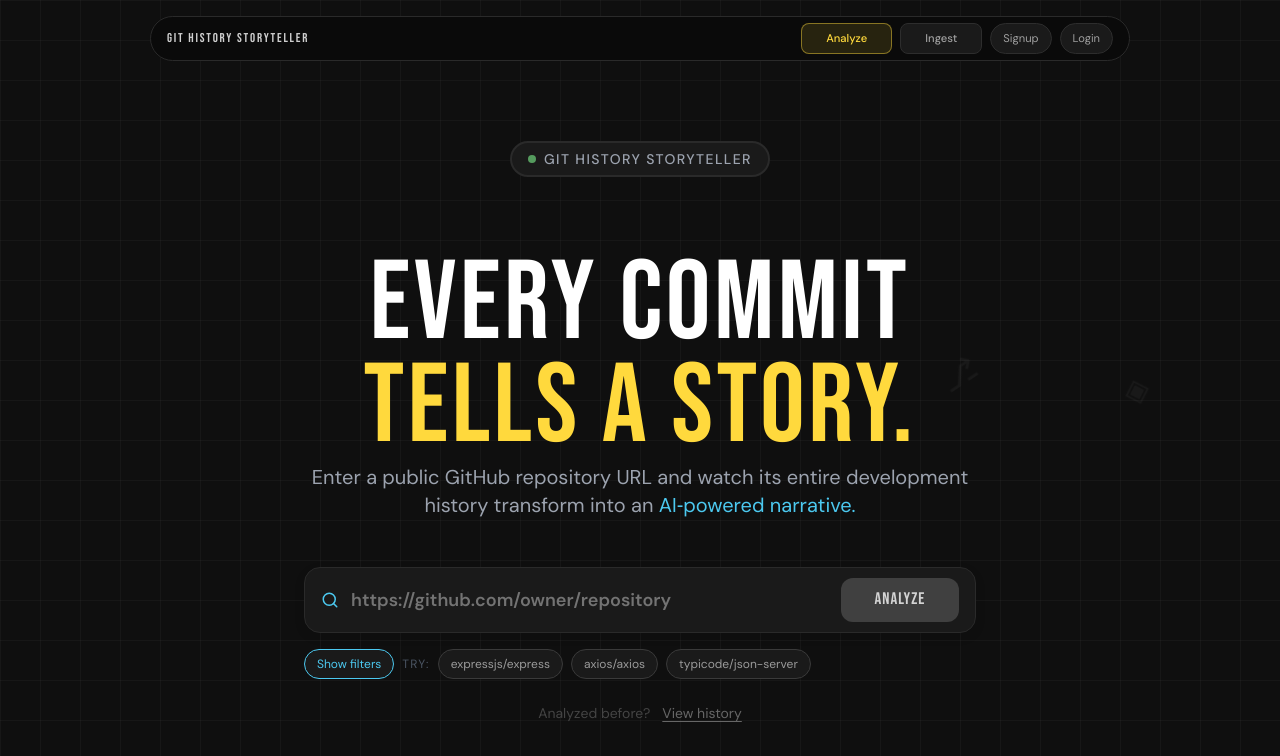
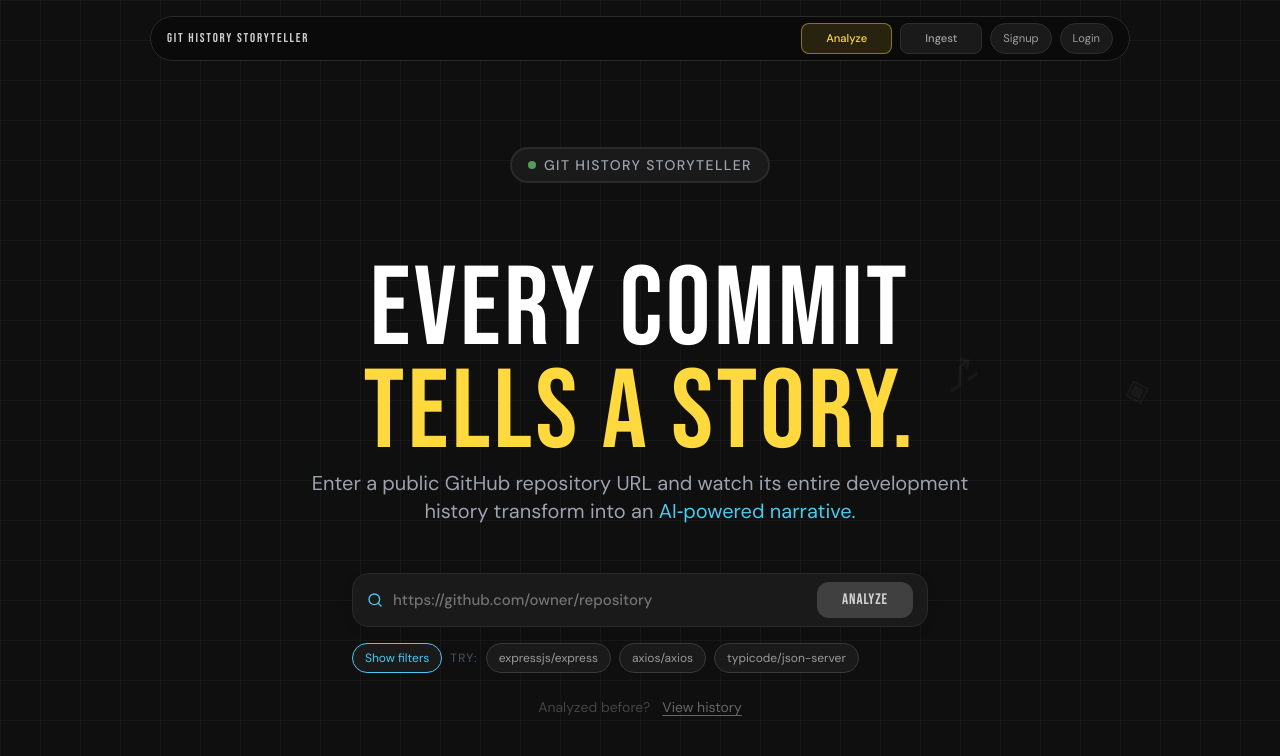
Before and after one commit to krishnapaljadeja/Oceanlab_X_Charusat_frontend, a React (Vite) app: page / in a window 1280 px wide. Shown: the top 756 px of the page. Built offline with nearby package versions, Linux system fonts and the light colour scheme; no server answers.

Commit message:
feat: update AppNavbar button styles to use rounded-full, adjust RepoInput max width, and refactor AiInput003 for consistency; integrate GSAP for smooth scrolling in AnalyzePage

```diff
--- a/src/components/AppNavbar.tsx
+++ b/src/components/AppNavbar.tsx
@@ -43,7 +43,7 @@ export default function AppNavbar() {
           <ShimmerButton
             type="button"
             onClick={() => navigate("/")}
-            className="px-3 py-[6px] text-[0.7rem] rounded-[991px]"
+            className="px-3 py-[6px] text-[0.7rem] rounded-full"
             style={navStyle(isAnalyze)}
           >
             Analyze
@@ -51,7 +51,7 @@ export default function AppNavbar() {
           <ShimmerButton
             type="button"
             onClick={() => navigate("/ingest")}
-            className="px-3 py-[6px] text-[0.7rem] rounded-[991px]"
+            className="px-3 py-[6px] text-[0.7rem] rounded-full"
             style={navStyle(isIngest)}
           >
             Ingest
@@ -61,14 +61,14 @@ export default function AppNavbar() {
             <>
               <Link
                 to="/signup"
-                className="px-3 py-[6px] text-[0.7rem] rounded-[991px]"
+                className="px-3 py-[6px] text-[0.7rem] rounded-full"
                 style={navStyle(isSignup)}
               >
                 Signup
               </Link>
               <Link
                 to="/login"
-                className="px-3 py-[6px] text-[0.7rem] rounded-[991px]"
+                className="px-3 py-[6px] text-[0.7rem] rounded-full"
                 style={navStyle(isLogin)}
               >
                 Login
@@ -83,7 +83,7 @@ export default function AppNavbar() {
                 await signOut();
                 navigate("/login");
               }}
-              className="px-3 py-[6px] text-[0.7rem] rounded-[991px]"
+              className="px-3 py-[6px] text-[0.7rem] rounded-full"
               style={{
                 background: "rgba(255,107,157,0.12)",
                 border: "1px solid rgba(255,107,157,0.35)",
--- a/src/components/RepoInput.tsx
+++ b/src/components/RepoInput.tsx
@@ -57,7 +57,7 @@ export default function RepoInput({ onAnalyze, isLoading }: RepoInputProps) {
   };
 
   return (
-    <div className="w-full max-w-2xl mx-auto">
+    <div className="w-full max-w-xl mx-auto">
       <AiInput003
         value={url}
         onValueChange={setUrl}
--- a/src/components/ui/ai-input-003/index.tsx
+++ b/src/components/ui/ai-input-003/index.tsx
@@ -1,15 +1,15 @@
-'use client';
+"use client";
 
-import React, { useState, useEffect } from 'react';
-import { motion, AnimatePresence } from 'motion/react';
-import { ArrowUp, Youtube, Search } from 'lucide-react';
+import React, { useState, useEffect } from "react";
+import { motion, AnimatePresence } from "motion/react";
+import { ArrowUp, Youtube, Search } from "lucide-react";
 
-export type MentionType = 'google' | 'youtube' | null;
+export type MentionType = "google" | "youtube" | null;
 
 export interface MessageReply01 {
   id: string;
   text: string;
-  sender: 'user' | 'ai';
+  sender: "user" | "ai";
   mention?: MentionType;
   timestamp: number;
 }
@@ -28,20 +28,32 @@ const MentionBadge: React.FC<{ type: MentionType; compact?: boolean }> = ({
   compact = false,
 }) => {
   if (!type) return null;
-  const isGoogle = type === 'google';
-  const label = isGoogle ? 'Google Search' : 'Youtube Analyzer';
+  const isGoogle = type === "google";
+  const label = isGoogle ? "Google Search" : "Youtube Analyzer";
 
   return (
     <div
-      className={`flex items-center gap-2 rounded-xl px-3 py-1.5 transition-all duration-300 select-none ${compact ? 'text-xs' : 'text-sm'} border border-neutral-200 bg-neutral-100 dark:border-[#333] dark:bg-[#222]`}
+      className={`flex items-center gap-2 rounded-xl px-3 py-1.5 transition-all duration-300 select-none ${compact ? "text-xs" : "text-sm"} border border-neutral-200 bg-neutral-100 dark:border-[#333] dark:bg-[#222]`}
     >
       {isGoogle ? (
         <div className="flex h-5 w-5 items-center justify-center rounded-md border border-neutral-100 bg-white shadow-sm dark:border-transparent">
           <svg viewBox="0 0 24 24" width="14" height="14">
-            <path d="M22.56 12.25c0-.78-.07-1.53-.2-2.25H12v4.26h5.92c-.26 1.37-1.04 2.53-2.21 3.31v2.77h3.57c2.08-1.92 3.28-4.74 3.28-8.09z" fill="#4285F4" />
-            <path d="M12 23c2.97 0 5.46-.98 7.28-2.66l-3.57-2.77c-.98.66-2.23 1.06-3.71 1.06-2.86 0-5.29-1.93-6.16-4.53H2.18v2.84C3.99 20.53 7.7 23 12 23z" fill="#34A853" />
-            <path d="M5.84 14.09c-.22-.66-.35-1.36-.35-2.09s.13-1.43.35-2.09V7.07H2.18C1.43 8.55 1 10.22 1 12s.43 3.45 1.18 4.93l3.66-2.84z" fill="#FBBC05" />
-            <path d="M12 5.38c1.62 0 3.06.56 4.21 1.66l3.15-3.15C17.45 2.09 14.97 1 12 1 7.7 1 3.99 3.47 2.18 7.07l3.66 2.84c.87-2.6 3.3-4.53 6.16-4.53z" fill="#EA4335" />
+            <path
+              d="M22.56 12.25c0-.78-.07-1.53-.2-2.25H12v4.26h5.92c-.26 1.37-1.04 2.53-2.21 3.31v2.77h3.57c2.08-1.92 3.28-4.74 3.28-8.09z"
+              fill="#4285F4"
+            />
+            <path
+              d="M12 23c2.97 0 5.46-.98 7.28-2.66l-3.57-2.77c-.98.66-2.23 1.06-3.71 1.06-2.86 0-5.29-1.93-6.16-4.53H2.18v2.84C3.99 20.53 7.7 23 12 23z"
+              fill="#34A853"
+            />
+            <path
+              d="M5.84 14.09c-.22-.66-.35-1.36-.35-2.09s.13-1.43.35-2.09V7.07H2.18C1.43 8.55 1 10.22 1 12s.43 3.45 1.18 4.93l3.66-2.84z"
+              fill="#FBBC05"
+            />
+            <path
+              d="M12 5.38c1.62 0 3.06.56 4.21 1.66l3.15-3.15C17.45 2.09 14.97 1 12 1 7.7 1 3.99 3.47 2.18 7.07l3.66 2.84c.87-2.6 3.3-4.53 6.16-4.53z"
+              fill="#EA4335"
+            />
           </svg>
         </div>
       ) : (
@@ -49,20 +61,22 @@ const MentionBadge: React.FC<{ type: MentionType; compact?: boolean }> = ({
           <Youtube size={14} className="fill-white text-white" />
         </div>
       )}
-      <span className="font-medium text-neutral-600 dark:text-neutral-300">{label}</span>
+      <span className="font-medium text-neutral-600 dark:text-neutral-300">
+        {label}
+      </span>
     </div>
   );
 };
 
 export const AiInput003: React.FC<AiInput003Props> = ({
   onSendMessage,
-  placeholder = 'Type here...',
+  placeholder = "Type here...",
   value,
   onValueChange,
   disabled = false,
   submitLabel,
 }) => {
-  const [internalValue, setInternalValue] = useState('');
+  const [internalValue, setInternalValue] = useState("");
   const [isSending, setIsSending] = useState(false);
   const [mention, setMention] = useState<MentionType>(null);
 
@@ -70,9 +84,9 @@ export const AiInput003: React.FC<AiInput003Props> = ({
 
   useEffect(() => {
     const val = inputValue;
-    if (val.includes('@goog')) setMention('google');
-    else if (val.includes('@yt')) setMention('youtube');
-    else if (!val.includes('@')) setMention(null);
+    if (val.includes("@goog")) setMention("google");
+    else if (val.includes("@yt")) setMention("youtube");
+    else if (!val.includes("@")) setMention(null);
   }, [inputValue]);
 
   const setInput = (next: string) => {
@@ -87,7 +101,7 @@ export const AiInput003: React.FC<AiInput003Props> = ({
     if (onSendMessage) onSendMessage(inputValue, mention);
 
     if (value === undefined) {
-      setInternalValue('');
+      setInternalValue("");
     }
     setMention(null);
 
@@ -114,32 +128,32 @@ export const AiInput003: React.FC<AiInput003Props> = ({
       <motion.div
         animate={{
           scale: isSending ? 0.99 : 1,
-          borderColor: isSending ? 'rgba(255,217,61,0.4)' : 'rgba(42,42,42,1)',
+          borderColor: isSending ? "rgba(255,217,61,0.4)" : "rgba(42,42,42,1)",
           boxShadow: isSending
-            ? '0 0 18px rgba(255,217,61,0.15)'
-            : '0 4px 12px rgba(0,0,0,0.08)',
+            ? "0 0 18px rgba(255,217,61,0.15)"
+            : "0 4px 12px rgba(0,0,0,0.08)",
         }}
-        transition={{ type: 'spring', stiffness: 300, damping: 28 }}
-        className="group relative flex items-center overflow-hidden rounded-2xl border bg-[#1a1a1a] px-4 py-2.5 transition-colors duration-300"
+        transition={{ type: "spring", stiffness: 300, damping: 28 }}
+        className="group relative flex items-center overflow-hidden rounded-2xl border bg-[#1a1a1a] px-3.5 py-2 transition-colors duration-300"
       >
         {isSending && (
           <motion.div
-            initial={{ y: '220%' }}
-            animate={{ y: '-120%' }}
-            transition={{ duration: 0.6, ease: 'easeInOut' }}
+            initial={{ y: "220%" }}
+            animate={{ y: "-120%" }}
+            transition={{ duration: 0.6, ease: "easeInOut" }}
             className="pointer-events-none absolute inset-0 z-0 skew-x-12 bg-gradient-to-t from-[#FFD93D]/20 via-[#FFD93D]/10 to-white/10 blur-md"
           />
         )}
 
-        <Search size={18} className="z-10 text-[#4CC9F0] mr-3" />
+        <Search size={16} className="z-10 text-[#4CC9F0] mr-2.5" />
 
         <input
           type="text"
           value={inputValue}
           onChange={(e) => setInput(e.target.value)}
-          onKeyDown={(e) => e.key === 'Enter' && handleSendMessage()}
+          onKeyDown={(e) => e.key === "Enter" && handleSendMessage()}
           placeholder={placeholder}
-          className="z-10 flex-1 border-none bg-transparent py-2 text-[18px] font-semibold text-neutral-100 placeholder-neutral-500 outline-none"
+          className="z-10 flex-1 border-none bg-transparent py-1.5 text-[15px] font-medium text-neutral-100 placeholder-neutral-500 outline-none"
           disabled={disabled}
         />
 
@@ -147,22 +161,18 @@ export const AiInput003: React.FC<AiInput003Props> = ({
           whileTap={{ scale: 0.92 }}
           onClick={handleSendMessage}
           disabled={!inputValue.trim() || disabled}
-          className={`z-10 ml-3 flex min-w-[118px] h-11 items-center justify-center rounded-xl px-4 transition-all duration-300 ${
+          className={`z-10 ml-2.5 flex min-w-[96px] h-9 items-center justify-center rounded-xl px-3.5 transition-all duration-300 ${
             inputValue.trim() && !disabled
-              ? 'bg-[#8E7D1A] text-black shadow-sm'
-              : 'bg-neutral-700 text-neutral-300'
+              ? "bg-[#8E7D1A] text-black shadow-sm"
+              : "bg-neutral-700 text-neutral-300"
           }`}
           style={{
             fontFamily: "'Bebas Neue', cursive",
-            letterSpacing: '0.06em',
-            fontSize: '1.05rem',
+            letterSpacing: "0.06em",
+            fontSize: "0.95rem",
           }}
         >
-          {submitLabel ? (
-            submitLabel
-          ) : (
-            <ArrowUp size={20} strokeWidth={3} />
-          )}
+          {submitLabel ? submitLabel : <ArrowUp size={20} strokeWidth={3} />}
         </motion.button>
       </motion.div>
     </div>
--- a/src/index.css
+++ b/src/index.css
@@ -18,10 +18,6 @@
 *::before,
 *::after {
   box-sizing: border-box;
-}
-
-html {
-  scroll-behavior: smooth;
 }
 
 body {
--- a/src/pages/AnalyzePage.tsx
+++ b/src/pages/AnalyzePage.tsx
@@ -1,6 +1,8 @@
 import { useEffect, useRef, useState } from "react";
 import { toParas } from "@/lib/utils";
 import { useNavigate } from "react-router-dom";
+import gsap from "gsap";
+import { ScrollToPlugin } from "gsap/ScrollToPlugin";
 import {
   RotateCcw,
   FileText,
@@ -43,6 +45,10 @@ export default function AnalyzePage() {
   const navigate = useNavigate();
   const containerRef = useRef<HTMLDivElement>(null);
   const { session, loading } = useAuth();
+
+  useEffect(() => {
+    gsap.registerPlugin(ScrollToPlugin);
+  }, []);
 
   const handleRefresh = async () => {
     if (!result) return;
@@ -130,10 +136,22 @@ export default function AnalyzePage() {
   const scrollToSection = (id: string) => {
     setActiveSection(id);
     const el = document.getElementById(`section-${id}`);
-    if (el) el.scrollIntoView({ behavior: "smooth", block: "start" });
+    if (!el) return;
+
+    gsap.to(window, {
+      duration: 0.8,
+      ease: "power2.out",
+      scrollTo: { y: el, offsetY: 90 },
+    });
   };
 
-  const scrollToTop = () => window.scrollTo({ top: 0, behavior: "smooth" });
+  const scrollToTop = () => {
+    gsap.to(window, {
+      duration: 0.8,
+      ease: "power2.out",
+      scrollTo: { y: 0 },
+    });
+  };
 
   if (!result) {
     return (
```
